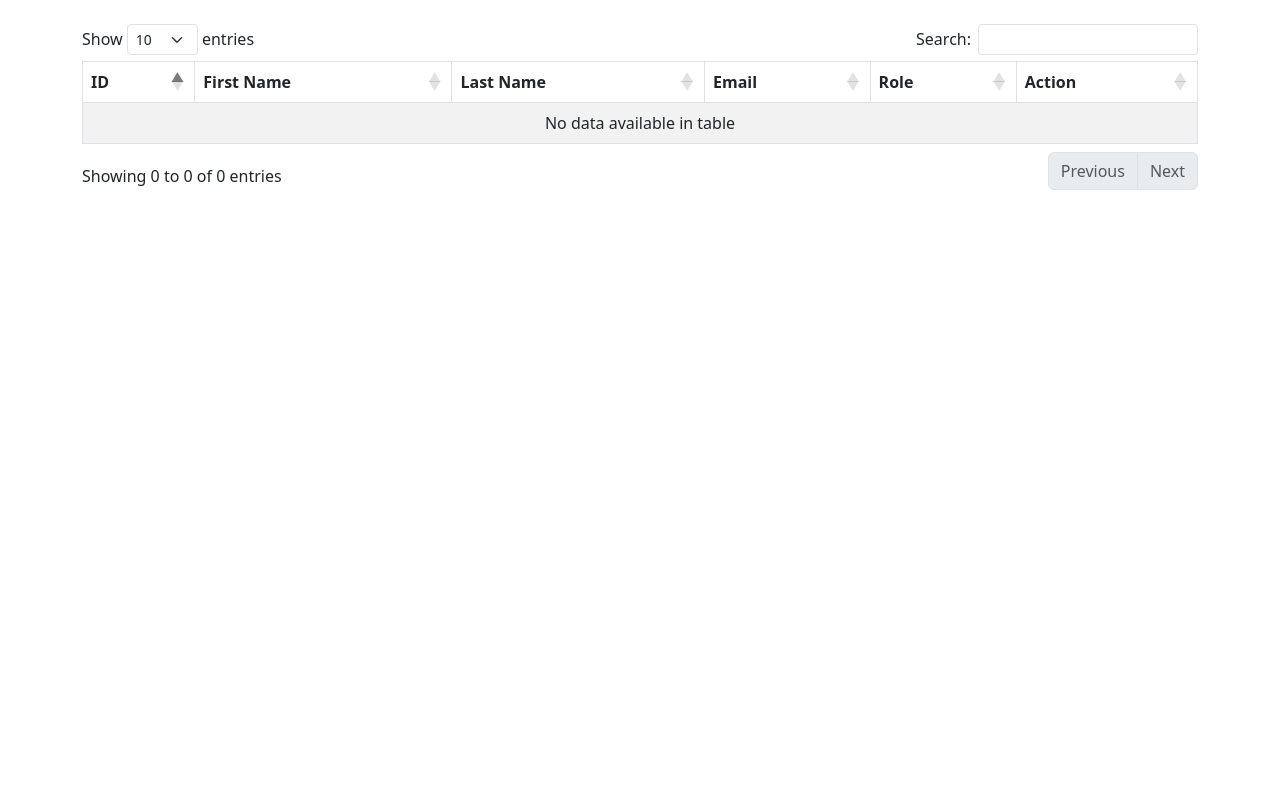
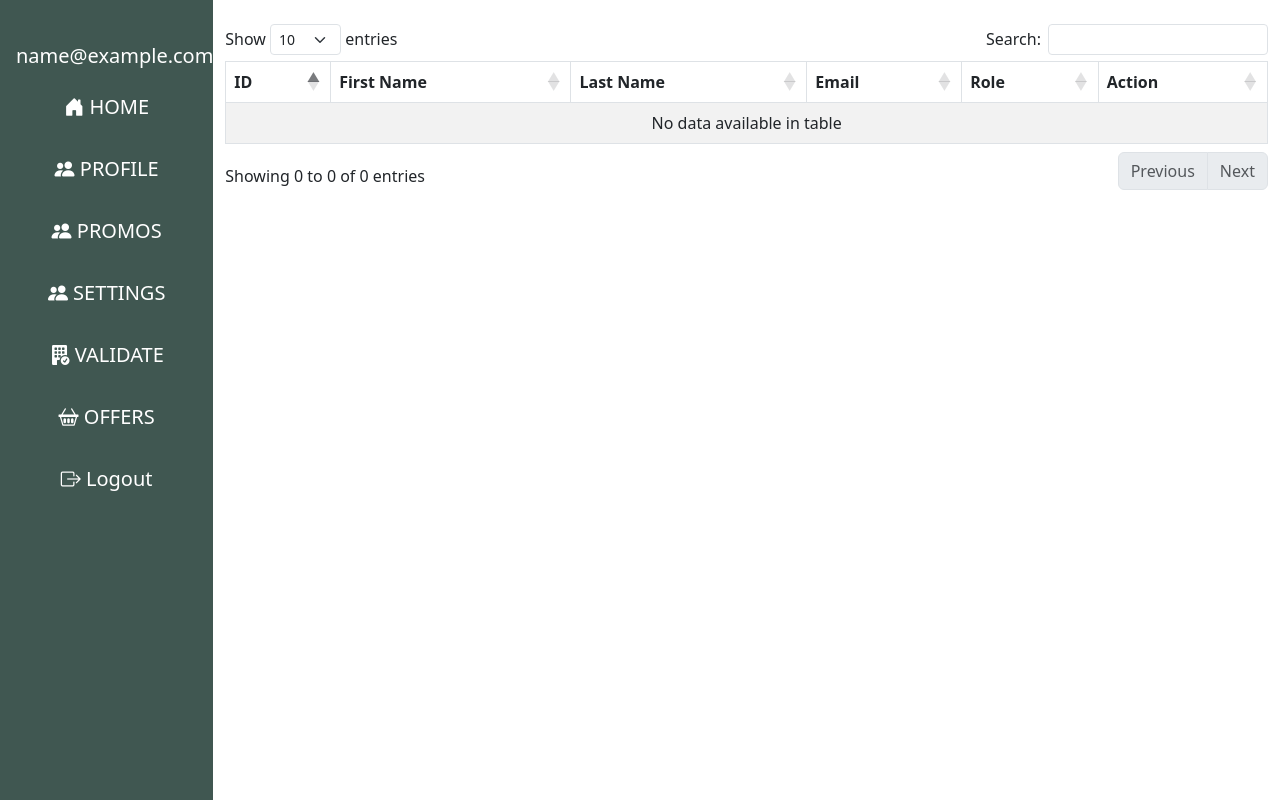
Before and after one commit to Xzilleon2/The-Tresor, a PHP site: page /Frames/adminDashboard.php in a window 1280 px wide. Run offline with PHP 8.4, Linux system fonts and the light colour scheme; the visitor is signed in with stand-in values (Sample User, id 1); data that the repository does not hold is empty; some libraries are stand-ins or nearby versions.

```diff
--- a/Frames/BusinessDash.php
+++ b/Frames/BusinessDash.php
@@ -35,6 +35,7 @@ include('../Verify/bookingNotif.php');
     <link href="https://cdn.jsdelivr.net/npm/bootstrap@5.3.3/dist/css/bootstrap.min.css"
     rel="stylesheet">
     <link href="https://fonts.googleapis.com/css2?family=Poppins:wght@300;400;700&display=swap" rel="stylesheet">
+    <link rel="stylesheet" href="https://cdnjs.cloudflare.com/ajax/libs/bootstrap-icons/1.11.3/font/bootstrap-icons.min.css">
     <style>
         #banner {
             background: url('../Resources/Banner.png') no-repeat center center;
@@ -66,6 +67,7 @@ include('../Verify/bookingNotif.php');
         .sidebar a {
             color: white;
             text-decoration: none;
+            font-size: 20px;
             display: block;
             padding: 10px 0;
         }
@@ -93,7 +95,6 @@ include('../Verify/bookingNotif.php');
             <h2>PROFILE</h2>
             <a href="../frames/Homepage.php">Home</a>
             <a href="#">Profile</a>
-            <a href="#">Settings</a>
             <a href="../Verify/Logout.php">Logout</a>
         </div>
 
--- a/Frames/adminDashboard.php
+++ b/Frames/adminDashboard.php
@@ -12,10 +12,10 @@ if($_SESSION['role'] != 'admin'){
     if($_SESSION['role'] == 'owner'){
         header("Location: BusinessDash.php");
         exit();
-    }elseif($_SESSION['role'] == 'user'){
+    } elseif($_SESSION['role'] == 'user'){
         header("Location: Dashboard.php");
         exit();
-    }else{
+    } else {
         header("Location: Homepage.php");
         exit();
     }
@@ -30,10 +30,37 @@ if($_SESSION['role'] != 'admin'){
     <title>Dashboard</title>
     <link rel="stylesheet" href="https://cdnjs.cloudflare.com/ajax/libs/twitter-bootstrap/5.3.0/css/bootstrap.min.css">
     <link rel="stylesheet" href="https://cdn.datatables.net/2.2.2/css/dataTables.bootstrap5.css">
+    <link rel="stylesheet" href="https://cdnjs.cloudflare.com/ajax/libs/bootstrap-icons/1.11.3/font/bootstrap-icons.min.css">
+    <style>
+        .sidebar {
+            color: white;
+            height: 100vh;
+            padding: 20px;
+        }
+        .sidebar a {
+            color: white;
+            text-decoration: none;
+            font-size: 20px;
+            display: block;
+            padding: 10px 0;
+        }
+        .sidebar a:hover {
+            background: #555;
+            padding-left: 10px;
+            transition: 0.3s;
+        }
+    </style>
 </head>
 <body>
     <div class="container-fluid">
-        <div class="container mt-4">
+        <div class="row">
+            <!-- Sidebar -->
+            <?php include('../includes/sidebar.php'); ?>
+
+
+            <!-- User Table Data -->
+            <div class="col-md-10">
+                <div class="mt-4">
                     <table id="example" class="table table-striped table-bordered">
                         <thead>
                             <tr>
@@ -55,92 +82,20 @@ if($_SESSION['role'] != 'admin'){
                                 <td><?= $row['role'] ?></td>
                                 <td>
                                     <button class="btn btn-warning btn-sm" data-bs-toggle="modal"
-                         data-bs-target="#updateModal<?= $row['id']?>">Update</button>
-
-                         <button class="btn btn-warning btn-sm" data-bs-toggle="modal"
-                         data-bs-target="#deleteModal<?= $row['id']?>">Delete</button>
+                                        data-bs-target="#updateModal<?= $row['id'] ?>">Update</button>
+                                    <button class="btn btn-danger btn-sm" data-bs-toggle="modal"
+                                        data-bs-target="#deleteModal<?= $row['id'] ?>">Delete</button>
                                 </td>
                             </tr>
-                <!-- Update Modal -->
-                <div class="modal fade" id="updateModal<?= $row['id'] ?>" tabindex="-1"
-                    role="dialog" aria-labelledby="updateModalLabel" aria-hidden="true">
-                    <div class="modal-dialog" role="document">
-                        <div class="modal-content">
-                            <div class="modal-header">
-                                <h5 class="modal-title" id="updateModalLabel">Update User</h5>
-                                <button type="button" class="btn-close" data-bs-dismiss="modal"
-                                    aria-label="Close">
-                                    <span aria-hidden="true">&times;</span>
-                                </button>
-                            </div>
-                            <div class="modal-body">
-                                <form action="../Verify/updateuser.php" method="POST">
-                                    <div class="form-group">
-                                        <label for="fname">First Name</label>
-                                        <input type="text" class="form-control" id="fname"
-                                            name="fname" value="<?= $row['fname'] ?>"
-                                            required>
-                                    </div>
-                                    <div class="form-group">
-                                        <label for="lname">Last Name</label>
-                                        <input type="text" class="form-control" id="lname"
-                                            name="lname" value="<?= $row['lname'] ?>"
-                                            required>
-                                    </div>
-                                    <div class="form-group">
-                                        <label for="email">Email</label>
-                                        <input type="text" class="form-control" id="email"
-                                            name="email" value="<?= $row['email'] ?>"
-                                            required>
-                                    </div>
-                                    <div class="form-group">
-                                        <label for="role">Role</label>
-                                        <input type="text" class="form-control" id="role"
-                                            name="role" value="<?= $row['role'] ?>"
-                                            required>
-                                    </div>
-                                    <input type="hidden" name="usr_id"
-                                        value="<?= $row['id'] ?>">
-                                    <button type="submit" class="btn btn-primary">Save
-                                        Changes</button>
-                                </form>
+                            <?php } ?>
+                        </tbody>
+                    </table>
                 </div>
             </div>
         </div>
     </div>
 
-                <!-- Delete Modal -->
-                <div class="modal fade" id="deleteModal<?= $row['id'] ?>" tabindex="-1"
-                    role="dialog" aria-labelledby="deleteModalLabel" aria-hidden="true">
-                    <div class="modal-dialog" role="document">
-                        <div class="modal-content">
-                            <div class="modal-header">
-                                <h5 class="modal-title" id="deleteModalLabel">Delete User</h5>
-                                <button type="button" class="btn-close" data-bs-dismiss="modal"
-                                    aria-label="Close">
-                                    <span aria-hidden="true">&times;</span>
-                                </button>
-                            </div>
-                            <div class="modal-body">
-                                <p>Are you sure you want to delete this user?</p>
-                                <form action="../Verify/deleteuser.php" method="POST">
-                                    <input type="hidden" name="id"
-                                        value="<?= $row['id'] ?>">
-                                    <button type="submit" class="btn btn-danger">Delete</button>
-                                    <button type="button" class="btn btn-secondary"
-                                        data-dismiss="modal">Cancel</button>
-                                </form>
-                            </div>
-                        </div>
-                    </div>
-                </div>
-                <?php }?>
-            </tbody>
-        </table>
-    </div>
-
-    </div>
-
+    <!-- Scripts -->
     <script src="https://code.jquery.com/jquery-3.7.1.js"></script>
     <script src="https://cdnjs.cloudflare.com/ajax/libs/twitter-bootstrap/5.3.0/js/bootstrap.bundle.min.js"></script>
     <script src="https://cdn.datatables.net/2.2.2/js/dataTables.js"></script>
--- a/Frames/business_details.php
+++ b/Frames/business_details.php
@@ -29,6 +29,7 @@ if (isset($_GET['id'])) {
             <link href="https://cdn.jsdelivr.net/npm/bootstrap@5.3.3/dist/css/bootstrap.min.css"
              rel="stylesheet">
             <link href="https://fonts.googleapis.com/css2?family=Poppins:wght@300;400;700&display=swap" rel="stylesheet">
+            <link rel="stylesheet" href="https://cdnjs.cloudflare.com/ajax/libs/bootstrap-icons/1.11.3/font/bootstrap-icons.min.css">
             <style>
                 body {
                 margin: 0;
--- /dev/null
+++ b/includes/sidebar.php
@@ -0,0 +1,12 @@
+<!-- Sidebar -->
+<div class="sidebar col-md-2 col-lg-2 d-flex flex-column align-items-start justify-content-start vh-100 overflow-y-auto px-3 text-center"
+style="background-color: #405751; color: #fff;">
+    <h5 class="mt-4"><?php echo $_SESSION['email'] ?></h5>
+    <a href="../frames/Homepage.php" class="text-decoration-none text-white py-2 w-100 my-2"><i class="bi bi-house-door-fill"></i> HOME</a>
+    <a href="Dashboard.php" class="text-decoration-none text-white py-2 w-100 my-2"><i class="bi bi-people-fill"></i> PROFILE</a>
+    <a href="Dashboard.php" class="text-decoration-none text-white py-2 w-100 my-2"><i class="bi bi-people-fill"></i> PROMOS</a>
+    <a href="Dashboard.php" class="text-decoration-none text-white py-2 w-100 my-2"><i class="bi bi-people-fill"></i> SETTINGS</a>
+    <a href="Dashboard.php" class="text-decoration-none text-white py-2 w-100 my-2"><i class="bi bi-building-fill-check"></i> VALIDATE</a>
+    <a href="Dashboard.php" class="text-decoration-none text-white py-2 w-100 my-2"><i class="bi bi-basket2"></i> OFFERS</a>
+    <a href="../Verify/Logout.php" class="text-decoration-none text-white py-2 w-100 my-2"><i class="bi bi-box-arrow-right"></i> Logout</a>
+</div>
--- a/index.php
+++ b/index.php
@@ -26,7 +26,7 @@ if (isset($_SESSION['email']) && isset($_SESSION['password'])) {
     <link href="https://cdn.jsdelivr.net/npm/bootstrap@5.3.3/dist/css/bootstrap.min.css"
     rel="stylesheet">
     <link href="https://fonts.googleapis.com/css2?family=Poppins:wght@300;400;700&display=swap" rel="stylesheet">
-
+    <link rel="stylesheet" href="https://cdnjs.cloudflare.com/ajax/libs/bootstrap-icons/1.11.3/font/bootstrap-icons.min.css">
     <style>
         #banner {
             background: url('Resources/Banner.png') no-repeat center center;
```
Also changed, not shown: Frames/Dashboard.php (+3 -7 lines), Frames/Homepage.php (+17 -33 lines), includes/navbar.php (added, +26 -0 lines). Lines whose indentation alone changed are shown as unchanged.
